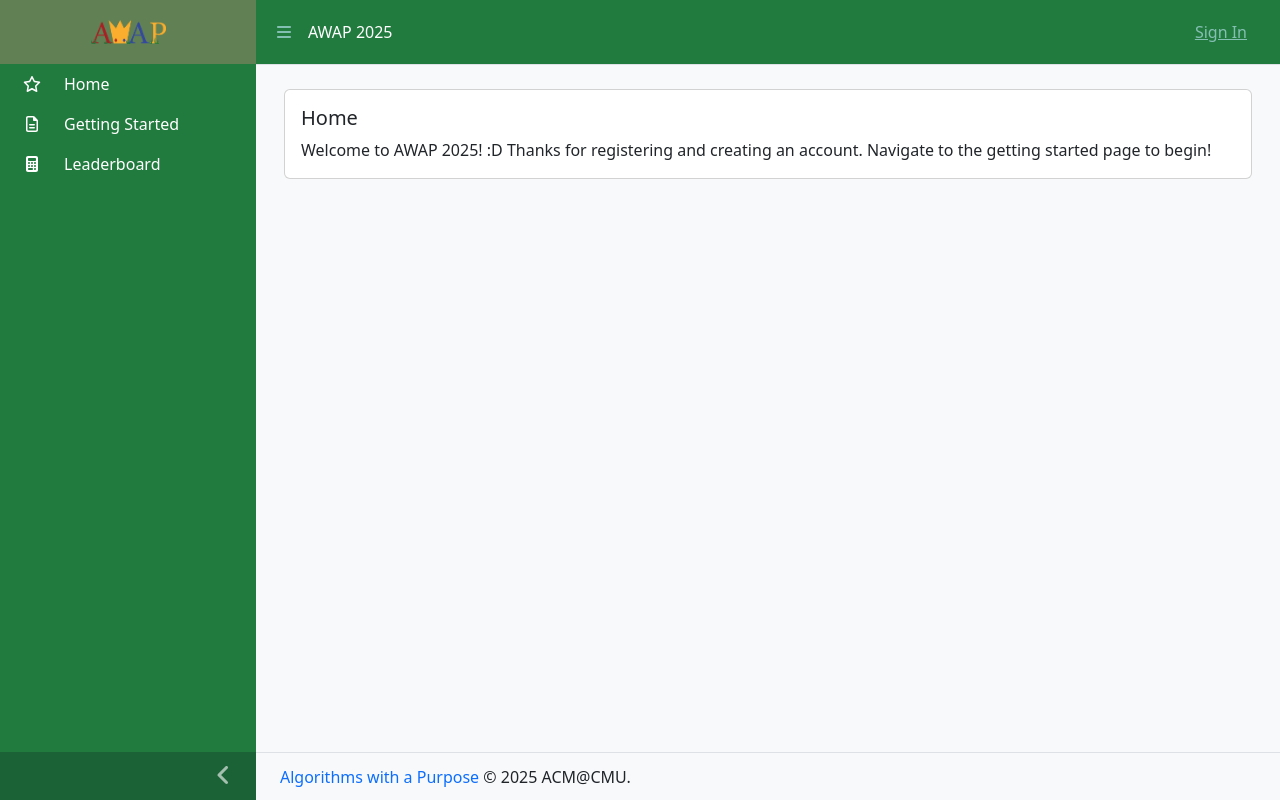
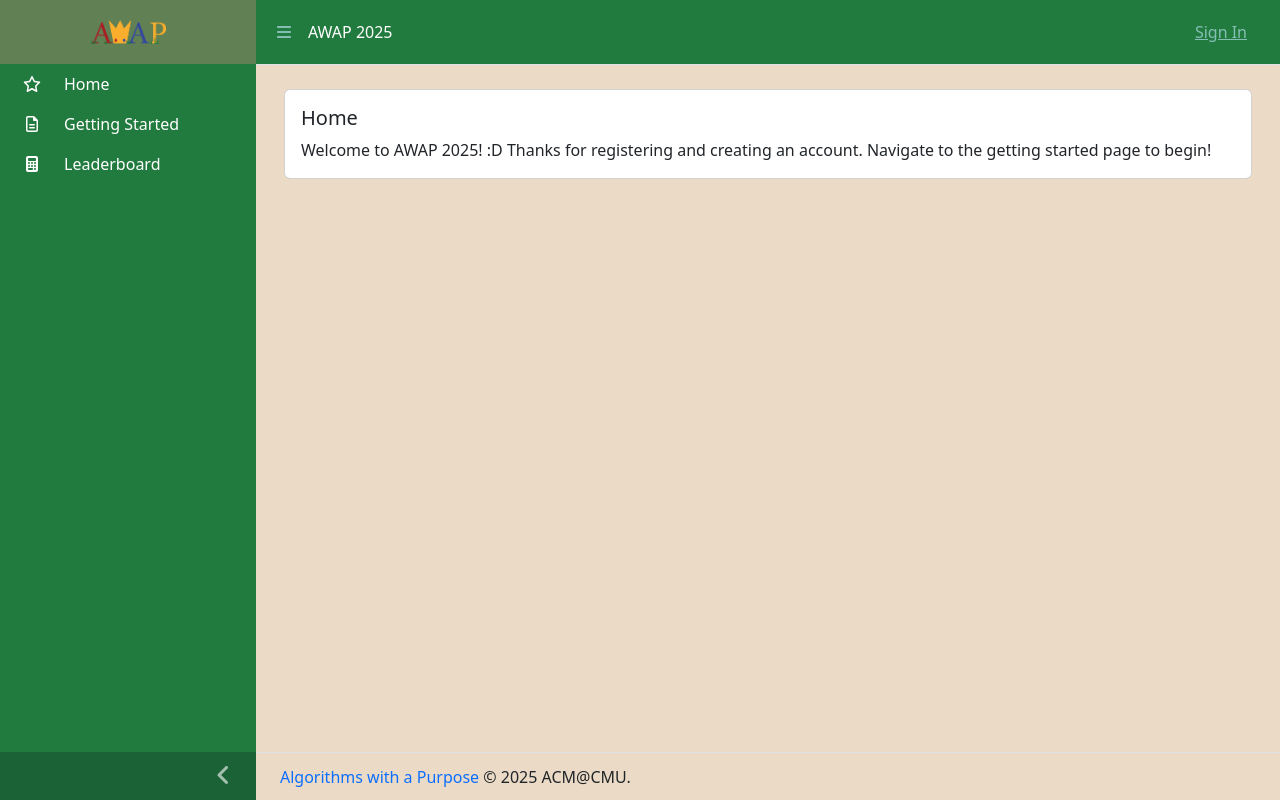
Before and after one commit to acm-cmu/awap-dashboard-2026, a Next.js app: page / in a window 1280 px wide. Built offline with nearby package versions, Linux system fonts and the light colour scheme; no server answers.

Commit message:
Added background color to all pages

```diff
--- a/src/styles/_custom.scss
+++ b/src/styles/_custom.scss
@@ -0,0 +1,5 @@
+$main-background: #EBDBC6;
+
+:root {
+    background-color: $main-background;
+}
--- a/src/styles/globals.scss
+++ b/src/styles/globals.scss
@@ -9,3 +9,7 @@ $enable-negative-margins: true;
 @import 'layout/sidebar';
 
 @import '_custom';
+
+.wrapper {
+    background-color: $main-background !important;
+}
```
